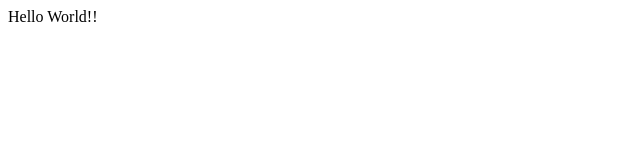
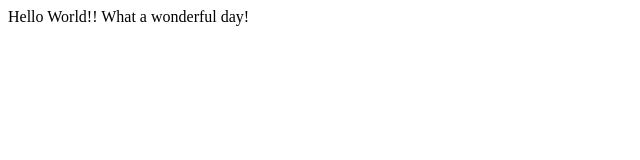
Before and after one commit to ep-eugenia/dev-blog, a plain HTML site: page index.html in a window 1280 px wide. Shown: the whole page, without its empty margins (0-640 px from the left). Drawn offline with Linux system fonts and the light colour scheme.

Commit message:
modified files

```diff
--- a/index.html
+++ b/index.html
@@ -6,6 +6,6 @@
   <title>Document</title>
 </head>
 <body>
-  Hello World!!
+  Hello World!! What a wonderful day!
 </body>
 </html>
```
Also changed, not shown: 1 other file.
